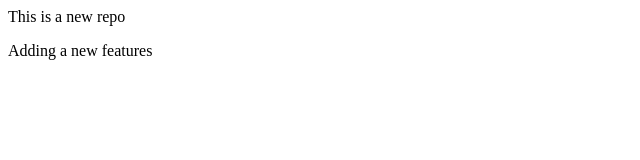
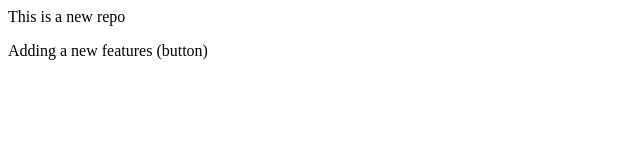
Before and after one commit to patil-abhi59/localrepo, a plain HTML site: page index.html in a window 1280 px wide. Shown: the full height of the page, 0-640 px from the left. Drawn offline with Linux system fonts and the light colour scheme.

Commit message:
adding button

```diff
--- a/index.html
+++ b/index.html
@@ -1,2 +1,2 @@
 <p> This is a new repo</p>
-<p> Adding a new features </p>
+<p> Adding a new features (button)</p>
```
